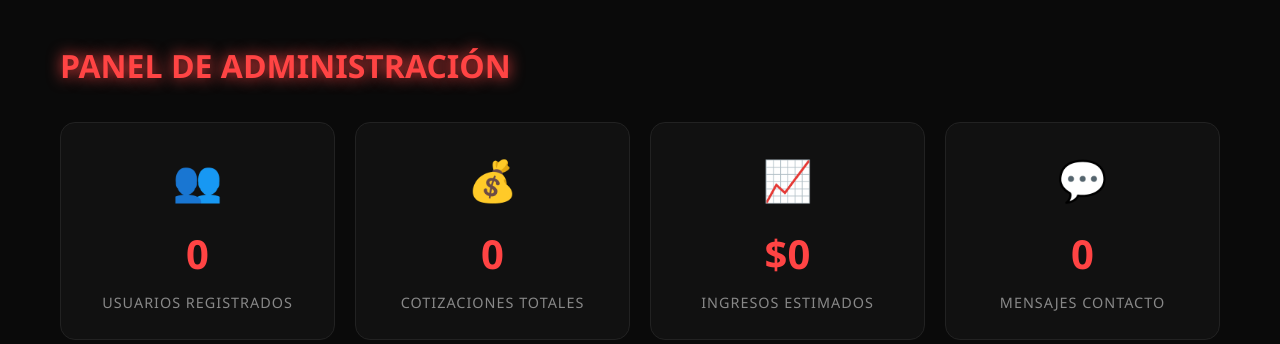
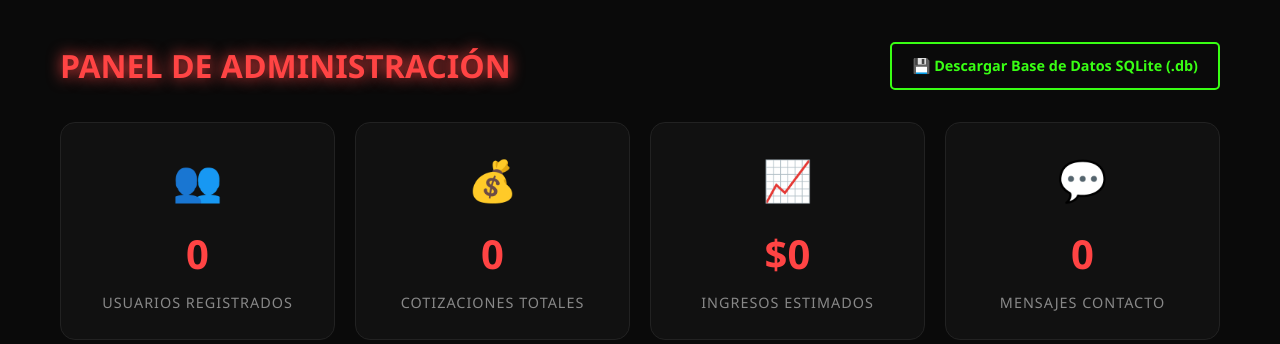
Before and after one commit to johnpuellob-hue/global, a Flask app: page /admin in a window 1280 px wide. Shown: the part 80-424 px from the top of the page. Run offline with Flask 3, Linux system fonts and the light colour scheme; the visitor is signed in with stand-in values (Sample User, id 1); data that the repository does not hold is empty.

Commit message:
Feat: agregar descarga directa de base de datos SQLite desde el panel admin

```diff
--- a/app.py
+++ b/app.py
@@ -511,6 +511,17 @@ def descargar_excel():
 
 
 # ==================== PANEL ADMIN ====================
+@app.route('/admin/descargar_bd')
+@login_required
+@admin_required
+def admin_descargar_bd():
+    """Permite al administrador descargar el archivo SQLite completo con un clic."""
+    if os.path.exists(DB_PATH):
+        return send_file(DB_PATH, as_attachment=True, download_name="estudio_global.db")
+    flash("El archivo de base de datos no existe aún.", "error")
+    return redirect(url_for('admin_dashboard'))
+
+
 @app.route('/admin')
 @login_required
 @admin_required
--- a/templates/admin.html
+++ b/templates/admin.html
@@ -62,7 +62,12 @@
     </header>
 
     <div class="container">
-        <h1>Panel de Administración</h1>
+        <div style="display: flex; justify-content: space-between; align-items: center; margin-bottom: 30px;">
+            <h1 style="margin-bottom: 0;">Panel de Administración</h1>
+            <a href="/admin/descargar_bd" class="btn btn-secondary" style="border: 2px solid #39FF14; color: #39FF14; display: flex; align-items: center; gap: 8px;">
+                💾 Descargar Base de Datos SQLite (.db)
+            </a>
+        </div>
 
         <!-- Stats -->
         <div class="stats-grid">
```
